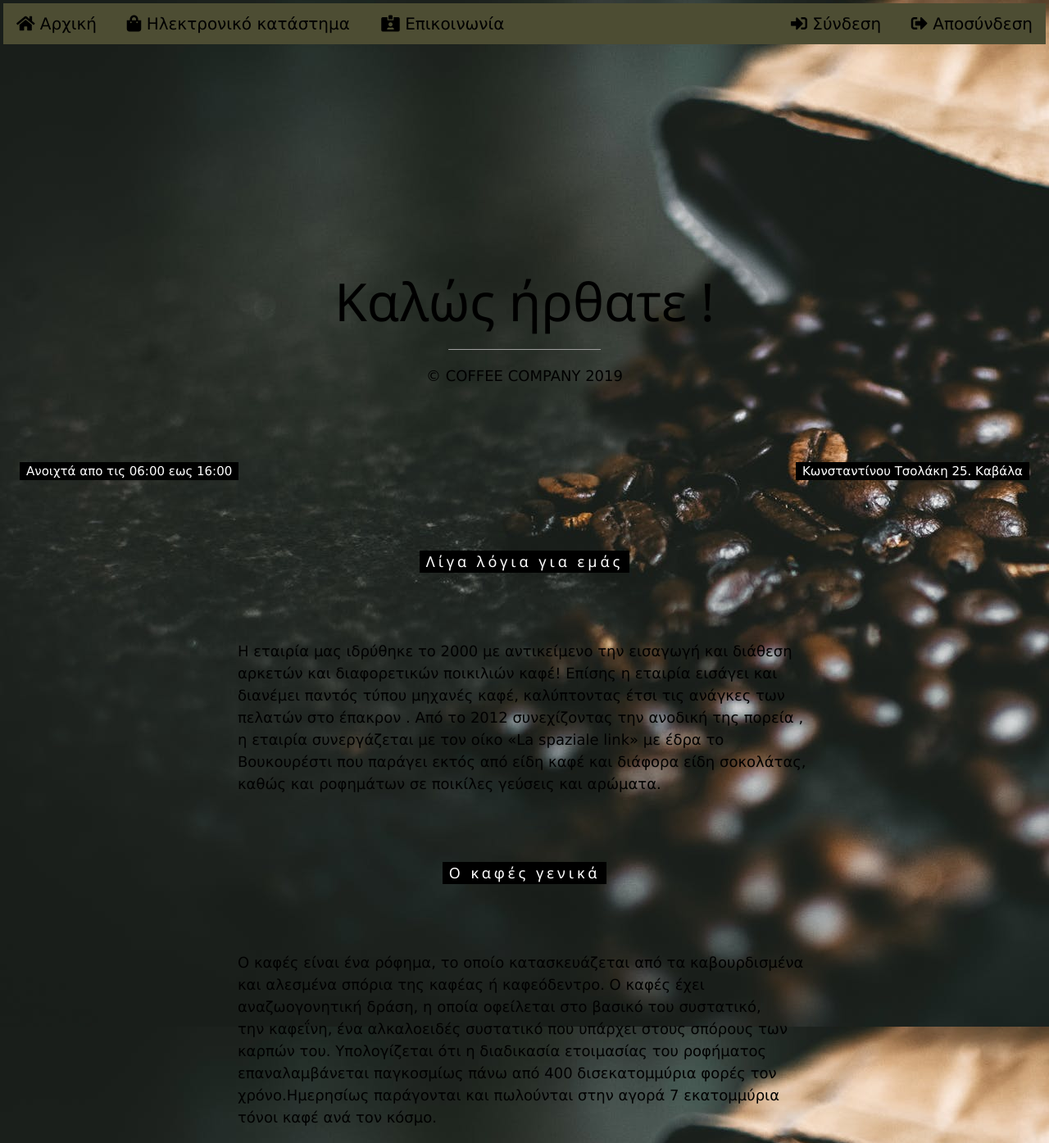
After one commit to annie1397/Eshop1, a PHP site: page /home.php in a window 1280 px wide. The commit adds this page. Shown: the whole page at 82% size. Run offline with PHP 8.4, Linux system fonts and the light colour scheme; a stand-in replaces the project's code that opens the database connection; some libraries are stand-ins or nearby versions.

Commit message:
add home,ready

```diff
--- /dev/null
+++ b/home.php
@@ -0,0 +1,56 @@
+<?php
+include 'config.php';
+?>
+<html>
+<head>
+    <meta name="viewport" content="width=device-width, initial-scale=1">
+    <link href="style.css" rel="stylesheet">
+    <meta charset="UTF-8">
+    <link rel="stylesheet" href="https://use.fontawesome.com/releases/v5.8.2/css/all.css"
+          integrity="sha384-oS3vJWv+0UjzBfQzYUhtDYW+Pj2yciDJxpsK1OYPAYjqT085Qq/1cq5FLXAZQ7Ay" crossorigin="anonymous">
+    <link rel="stylesheet" href="https://www.w3schools.com/w3css/4/w3.css">
+    <link rel="stylesheet" href="https://fonts.googleapis.com/css?family=Raleway">
+    <link rel="stylesheet" href="https://fonts.googleapis.com/css?family=Inconsolata">
+
+
+</head>
+<body class="w3-light-grey">
+<div class="navbar">
+    <a href=""><i class="fas fa-home"></i> Αρχική</a>
+    <a href="kalathi.php"><i class="fas fa-shopping-bag"></i> Ηλεκτρονικό κατάστημα </a>
+    <a href="contact.php"><i class="fas fa-id-card-alt"></i> Επικοινωνία</a>
+    <div class="navbar-right">
+        <a href="index.php"><i class="fas fa-sign-in-alt"> </i> Σύνδεση</a>
+        <a href="logout.php"><i class="fas fa-sign-out-alt"></i> Αποσύνδεση</a>
+    </div>
+
+</div>
+
+<div class="w3-display-middle">
+    <h1 class="w3-jumbo w3-animate-top">Καλώς ήρθατε !</h1>
+    <hr class="w3-border-grey" style="margin:auto;width:40%">
+    <p class="w3-large w3-center">&copy; COFFEE COMPANY 2019</p>
+</div>
+<br><br><br><br><br><br><br><br><br><br><br><br><br><br><br><br><br><br><br><br><br><br><br><br>
+<header class="bgimg w3-display-container w3-grayscale-min" id="home">
+    <div class="w3-display-bottomleft w3-center w3-padding-large w3-hide-small">
+        <span class="w3-tag">Ανοιχτά απο τις 06:00 εως 16:00 </span>
+    </div>
+
+    <div class="w3-display-bottomright w3-center w3-padding-large">
+        <span class="w3-tag">Κωνσταντίνου Τσολάκη 25. Καβάλα </span>
+    </div>
+</header>
+<div class="w3-container" id="about" style="font-size: large;">
+    <div class="w3-content" style="max-width:700px">
+        <h5 class="w3-center w3-padding-64"><span class="w3-tag w3-wide">Λίγα λόγια για εμάς</span></h5>
+        <p>Η  εταιρία μας ιδρύθηκε το 2000 με αντικείμενο την εισαγωγή και διάθεση αρκετών και διαφορετικών ποικιλιών καφέ! Επίσης η εταιρία εισάγει και διανέμει παντός τύπου μηχανές καφέ, καλύπτοντας έτσι τις ανάγκες των πελατών στο έπακρον . Από το 2012 συνεχίζοντας την ανοδική της πορεία , η εταιρία συνεργάζεται με τον οίκο «La spaziale link» με έδρα το Βουκουρέστι  που παράγει εκτός από είδη καφέ και διάφορα είδη σοκολάτας, καθώς και ροφημάτων σε ποικίλες γεύσεις και αρώματα. </p>
+
+    </div>
+
+    <div class="w3-content" style="max-width:700px">
+        <h5 class="w3-center w3-padding-64"><span class="w3-tag w3-wide">O καφές γενικά </span></h5>
+        <p>Ο καφές είναι ένα ρόφημα, το οποίο κατασκευάζεται από τα καβουρδισμένα και αλεσμένα σπόρια της καφέας ή καφεόδεντρο. Ο καφές έχει αναζωογονητική δράση, η οποία οφείλεται στο βασικό του συστατικό, την καφεΐνη, ένα αλκαλοειδές συστατικό που υπάρχει στους σπόρους των καρπών του. Υπολογίζεται ότι η διαδικασία ετοιμασίας του ροφήματος επαναλαμβάνεται παγκοσμίως πάνω από 400 δισεκατομμύρια φορές τον χρόνο.Ημερησίως παράγονται και πωλούνται στην αγορά 7 εκατομμύρια τόνοι καφέ ανά τον κόσμο.</p>
+    </div>
+</body>
+</html>
--- a/index.php
+++ b/index.php
@@ -54,8 +54,8 @@ if ($login == 1) {
 </head>
 <body>
 <div class="navbar">
-    <a href=""><i class="fas fa-home"></i>Αρχική</a>
-    <a href="kalathi.php"><i class="fas fa-shopping-bag"></i> Ηλεκτρονικό κατάστημα </a>
+    <a href="home.php"><i class="fas fa-home"></i>Αρχική</a>
+    <a href="index.php"><i class="fas fa-shopping-bag"></i> Ηλεκτρονικό κατάστημα </a>
     <a href="contact.php"><i class="fas fa-id-card-alt"></i> Επικοινωνία</a>
 
 </div>
--- a/kalathi.php
+++ b/kalathi.php
@@ -70,10 +70,11 @@
 </head>
 <body>
 <div class="navbar">
-    <a href=""><i class="fas fa-home"></i> Αρχική</a>
+    <a href="home.php"><i class="fas fa-home"></i> Αρχική</a>
     <a href="kalathi.php"><i class="fas fa-shopping-bag"></i> Ηλεκτρονικό κατάστημα </a>
     <a href="contact.php"><i class="fas fa-id-card-alt"></i> Επικοινωνία</a>
     <div class="navbar-right">
+        <a href="index.php"><i class="fas fa-sign-in-alt"> </i> Σύνδεση</a>
         <a href="logout.php"><i class="fas fa-sign-out-alt"></i> Αποσύνδεση</a>
     </div>
 
```
Also changed, not shown: contact.php (+5 -4 lines), profile.php (+7 -3 lines).
